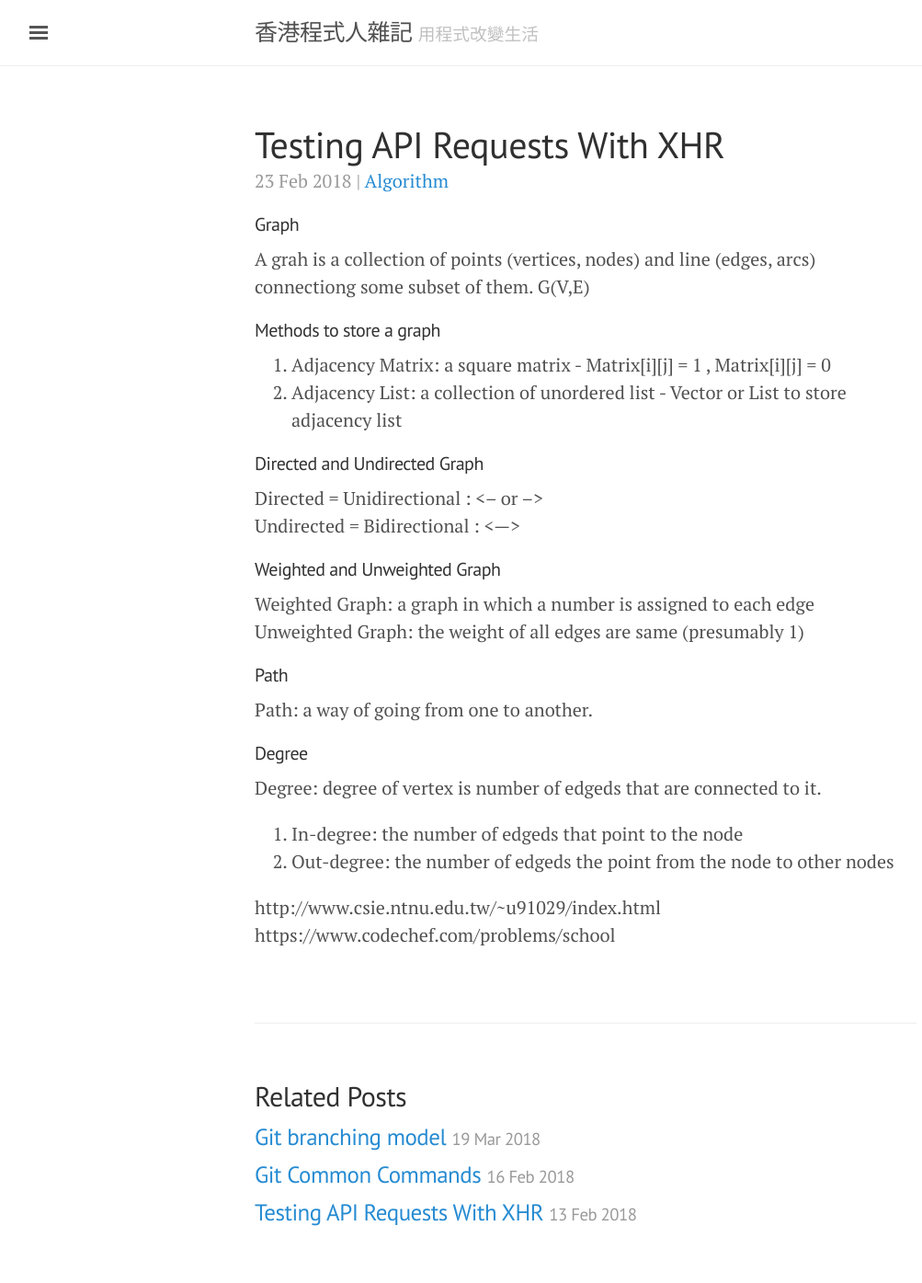
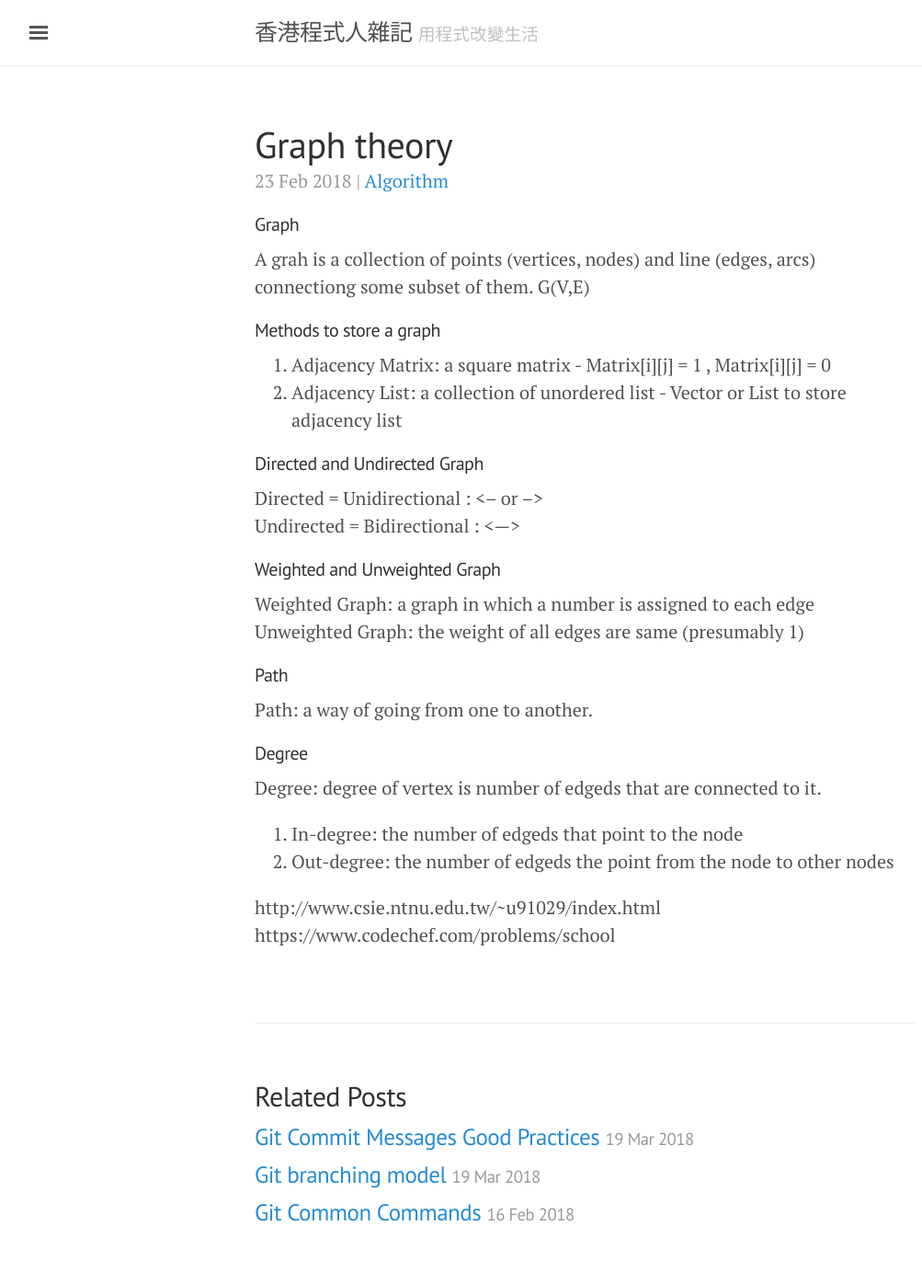
Before and after one commit to johnkwong/blog, a Jekyll site: the page built from _posts/2018-2-23-graph.md, in a window 1280 px wide. Shown: the whole page at 92% size, without its empty margins (3-1006 px from the left). Built offline with Jekyll 4.4.1, drawn with Linux system fonts in a browser that asks for light colours.

```diff
--- a/_posts/2018-2-23-graph.md
+++ b/_posts/2018-2-23-graph.md
@@ -1,6 +1,6 @@
 ---
 layout: post
-title: Testing API Requests With XHR
+title: Graph theory
 tags: [algorithm]
 ---
 
--- /dev/null
+++ b/_posts/2018-3-19-git-commit-messages-good-practices.md
@@ -0,0 +1 @@
+Commit messages - Good practices
```
Also changed, not shown: tag/algorithm.md (added, +5 -0 lines), tag/git.md (added, +5 -0 lines).
